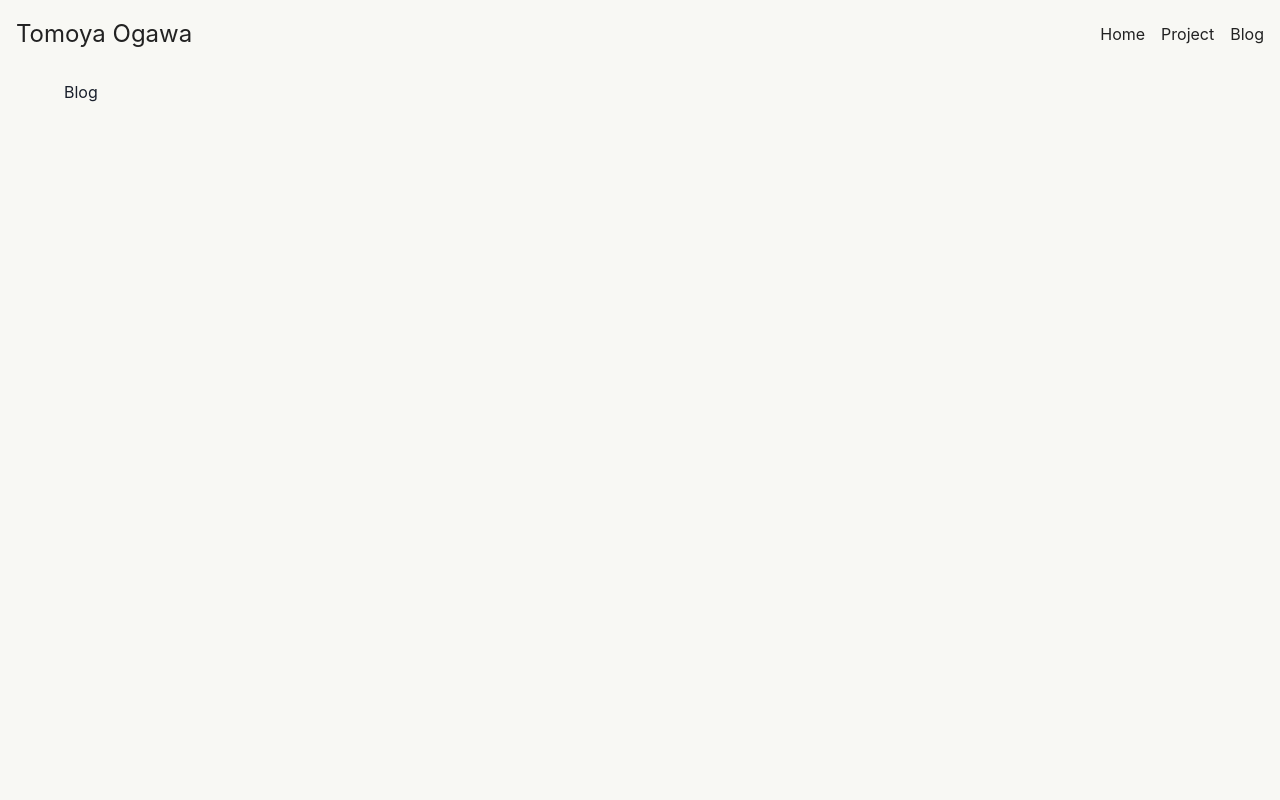
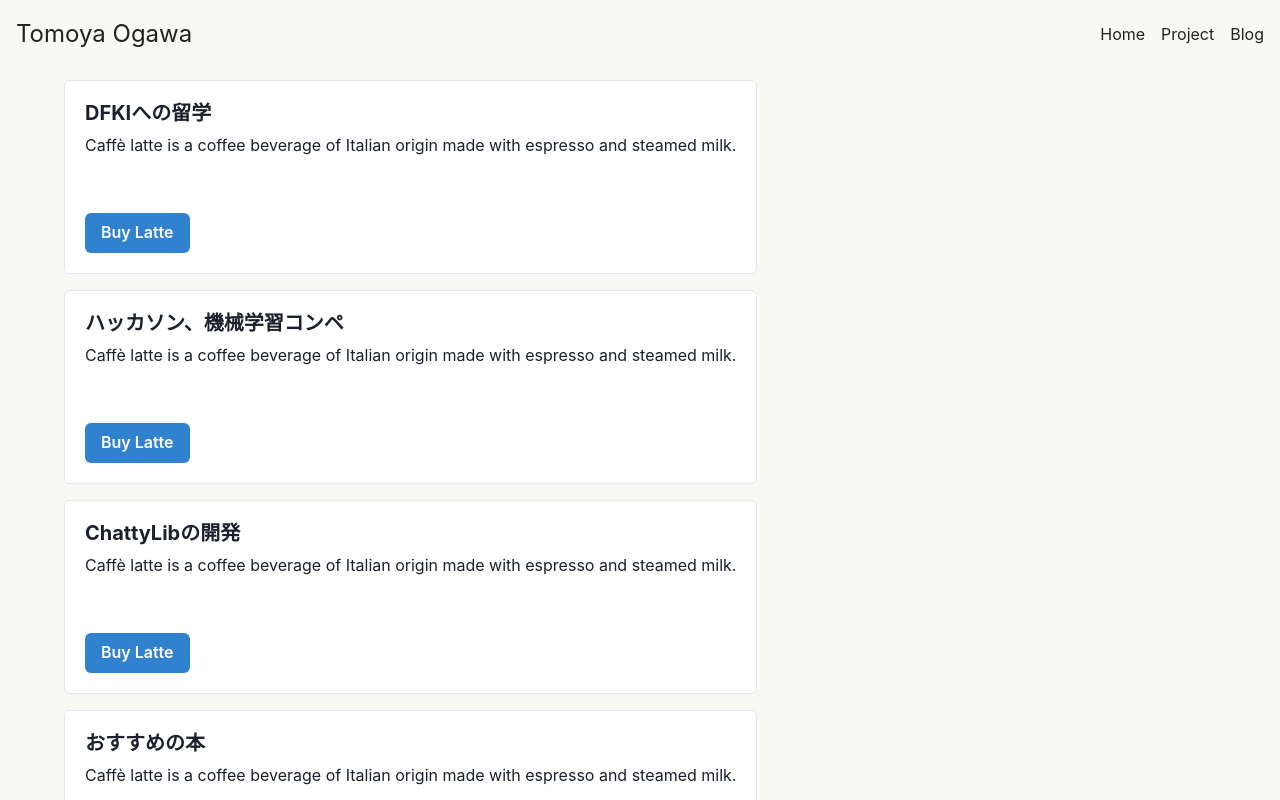
Before and after one commit to tmyOgw5/vite-project, a React (Vite) app: page /blog in a window 1280 px wide. Shown: the top 800 px of the page. Built offline with nearby package versions, Linux system fonts and the light colour scheme.

Commit message:
BlogPageの最低限の実装を追加

```diff
--- /dev/null
+++ b/src/components/BlogContent.tsx
@@ -0,0 +1,57 @@
+import React from "react";
+import { Card, CardBody, CardFooter, Button, Heading, Image, Stack, Text, VStack } from "@chakra-ui/react";
+
+const blog = [
+    {
+        title: 'DFKIへの留学',
+        description: 'Caffè latte is a coffee beverage of Italian origin made with espresso and steamed milk.',
+    },
+    {
+        title: 'ハッカソン、機械学習コンペ',
+        description: 'Caffè latte is a coffee beverage of Italian origin made with espresso and steamed milk.',
+    },
+    {
+        title: 'ChattyLibの開発',
+        description: 'Caffè latte is a coffee beverage of Italian origin made with espresso and steamed milk.',
+    },
+    {
+    title: 'おすすめの本',
+    description: 'Caffè latte is a coffee beverage of Italian origin made with espresso and steamed milk.',
+    },
+    {
+        title: 'MlOpsチームでのアルバイト',
+        description: 'Caffè latte is a coffee beverage of Italian origin made with espresso and steamed milk.',
+    },
+];
+
+const BlogContent = () => {
+    return (
+        <React.Fragment>
+            <VStack spacing={4}>
+            {blog.map((blog) => (
+                <Card direction={{ base: 'column', sm: 'row' }}
+                  overflow='hidden'
+                  variant='outline'>
+                  <Stack>
+                    <CardBody>
+                      <Heading size='md'> {blog.title}</Heading>
+
+                      <Text py='2'>
+                        {blog.description}
+                      </Text>
+                    </CardBody>
+
+                    <CardFooter>
+                      <Button variant='solid' colorScheme='blue'>
+                        Buy Latte
+                      </Button>
+                    </CardFooter>
+                  </Stack>
+                </Card>
+            ))}
+            </VStack>
+        </React.Fragment>
+    );
+    }
+
+export default BlogContent;
--- a/src/pages/BlogPage.tsx
+++ b/src/pages/BlogPage.tsx
@@ -1,5 +1,6 @@
 import React, { CSSProperties } from 'react';
 import { Flex, Box } from '@chakra-ui/react';
+import BlogContent from '../components/BlogContent';
 
 const BlogPage = () => {
   const appStyle: CSSProperties = {
@@ -14,7 +15,6 @@ const BlogPage = () => {
   const boxStyle: CSSProperties = {
     backgroundColor: 'transparent',
     width: '90vw',
-    height: '100vh',
     top: '80px',
     borderRadius: '20px',
     display: 'flex',
@@ -24,7 +24,7 @@ const BlogPage = () => {
     <React.Fragment>
       <Flex style={appStyle}>
         <Box position="absolute" style={boxStyle}>
-          <h1>Blog</h1>
+          <BlogContent />
         </Box>
       </Flex>
     </React.Fragment>
```
